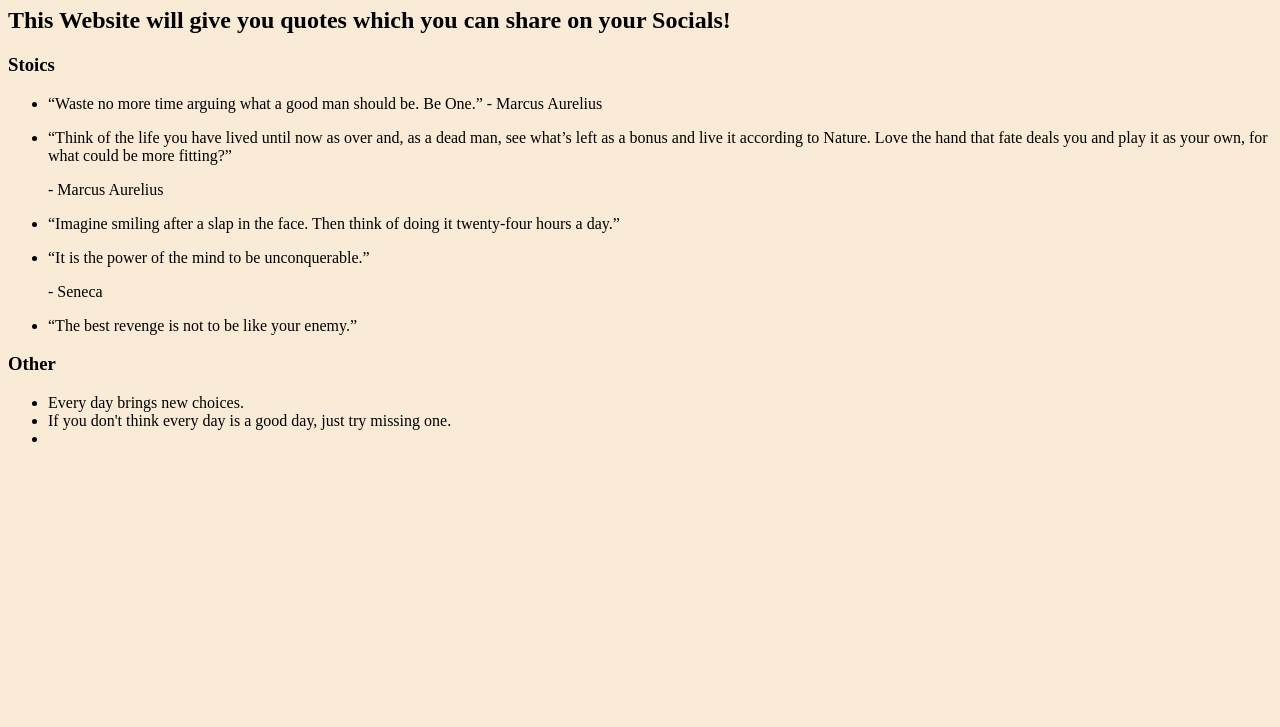
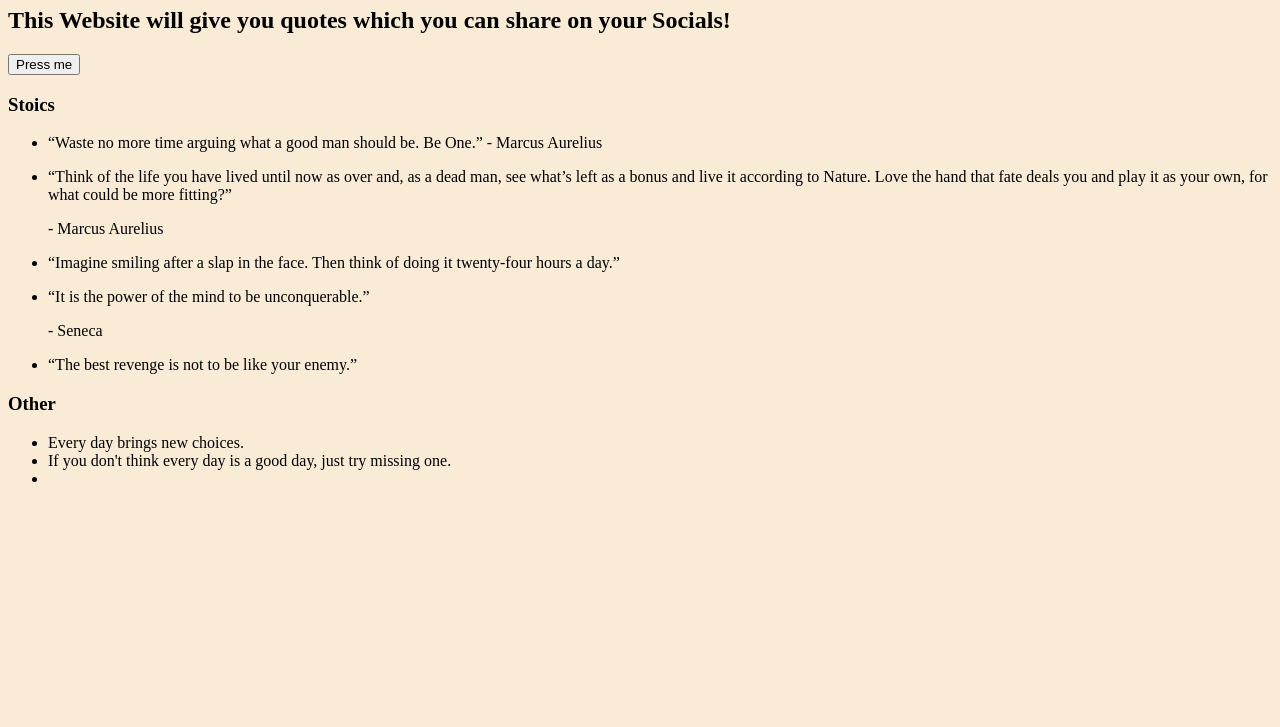
Before and after one commit to 01xharshu/100-days-of-Web-Development-Challenge, a plain HTML site: page Day02/DayQo/index.html in a window 1280 px wide. Shown: the part 73-800 px from the top of the page. Drawn offline with Linux system fonts and the light colour scheme.

Commit message:
Update index.html

```diff
--- a/Day02/DayQo/index.html
+++ b/Day02/DayQo/index.html
@@ -9,6 +9,7 @@
 <body>
     <h1>DayQo</h1>
     <h2>This Website will give you quotes which you can share on your Socials!</h2>
+    <button name="button">Press me</button>
     <h3>Stoics</h3>
     <ul>
         <li><p>“Waste no more time arguing what a good man should be. Be One.” - Marcus Aurelius</p></li>
```
